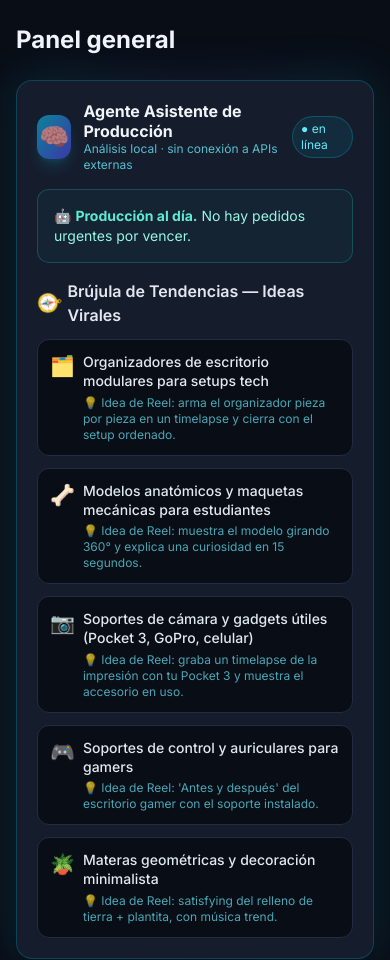
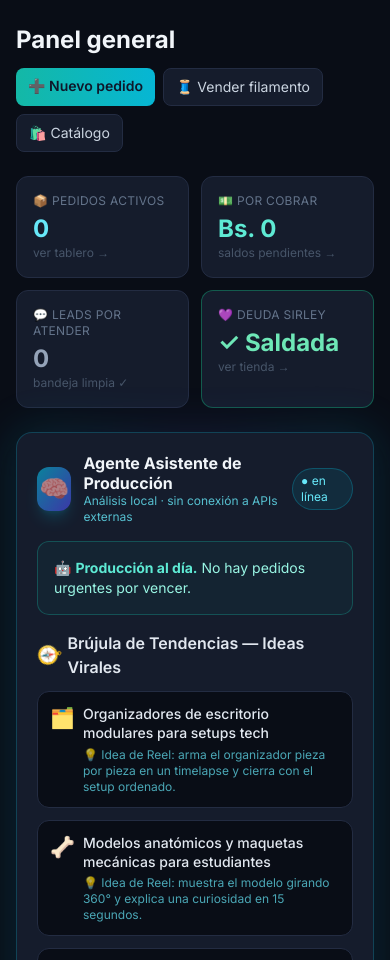
Before and after one commit to JorgeEstrada1/cocotef, a Flask app: page / in a window 390 px wide. Shown: the part 65-1025 px from the top of the page. Run offline with Flask 3, Linux system fonts and the light colour scheme; a user stored in the database is signed in; data comes from the database, SQL or seed files in the repository; data that the repository does not hold is empty; some libraries are stand-ins or nearby versions.

Commit message:
feat(ui): panel con resumen operativo, accesos rápidos y contadores animados (v2.6.1)
- Dashboard: fila de tarjetas-enlace con pedidos activos, por cobrar, leads
  por atender y deuda de Sirley pendiente
- Botones de acción rápida (nuevo pedido, vender filamento, catálogo)
- Contadores animados (data-contar) en dashboard, Balance y Venta Filamentos,
  con respeto a prefers-reduced-motion y valor final exacto del servidor
- Tabla de últimos proyectos responsive en móvil

Co-Authored-By: Claude Fable 5 <noreply@anthropic.com>

```diff
--- a/app.py
+++ b/app.py
@@ -681,9 +681,22 @@ def registrar_rutas(app):
         alertas_stock = [f for f in Filamento.query.all() if f.bajo_stock]
         # Agente Asistente: pedidos urgentes + tendencias
         urgentes = obtener_proyectos_urgentes()
+
+        # Resumen operativo del día (accesos rápidos con contadores).
+        activos = Proyecto.query.filter(
+            ~Proyecto.estado.in_(Proyecto.ESTADOS_CERRADOS)).all()
+        por_cobrar = round(sum(p.saldo_pendiente for p in activos
+                               if (p.precio_total or 0) > 0 and p.saldo_pendiente > 0), 2)
+        deuda_tienda = _deuda_filamentos()
+        resumen = {
+            "pedidos_activos": len(activos),
+            "por_cobrar": por_cobrar,
+            "deuda_sirley": deuda_tienda.pendiente if deuda_tienda else 0.0,
+            "deuda_acreedor": deuda_tienda.acreedor if deuda_tienda else "Sirley",
+        }
         return render_template("dashboard.html", bal=bal, per=per,
                                proyectos=proyectos, conteo_estados=conteo_estados,
-                               alertas_stock=alertas_stock,
+                               alertas_stock=alertas_stock, resumen=resumen,
                                urgentes=urgentes, tendencias=TENDENCIAS_VIRALES)
 
     # ---------- App de Taller (vista móvil de producción) ----------
--- a/templates/base.html
+++ b/templates/base.html
@@ -310,6 +310,27 @@
         });
       }
     }, true);
+
+    // ----- Contadores animados (elementos con data-contar="valor") -----
+    if (!window.matchMedia("(prefers-reduced-motion: reduce)").matches) {
+      document.querySelectorAll("[data-contar]").forEach(el => {
+        const num = parseFloat(el.dataset.contar);
+        const final = el.textContent;
+        if (isNaN(num) || num === 0) return;
+        const conPrefijo = final.trim().startsWith("Bs.");
+        const dec = Number.isInteger(num) ? 0 : 2;
+        const dur = 650, t0 = performance.now();
+        function paso(t) {
+          const k = Math.min((t - t0) / dur, 1);
+          const v = num * (1 - Math.pow(1 - k, 3));   // ease-out
+          el.textContent = (conPrefijo ? "Bs. " : "") +
+            v.toLocaleString("en-US", { minimumFractionDigits: dec, maximumFractionDigits: dec });
+          if (k < 1) requestAnimationFrame(paso);
+          else el.textContent = final;               // termina con el valor exacto
+        }
+        requestAnimationFrame(paso);
+      });
+    }
   </script>
 </body>
 </html>
--- a/templates/dashboard.html
+++ b/templates/dashboard.html
@@ -1,7 +1,41 @@
 {% extends "base.html" %}
 {% block titulo %}Panel{% endblock %}
 {% block contenido %}
-<h1 class="text-2xl font-bold mb-6 text-slate-100">Panel general</h1>
+<div class="flex flex-wrap items-center justify-between gap-3 mb-6">
+  <h1 class="text-2xl font-bold text-slate-100">Panel general</h1>
+  <div class="flex flex-wrap gap-2">
+    <a href="{{ url_for('proyectos') }}" class="px-3 py-2 rounded-lg text-sm font-semibold bg-gradient-to-r from-teal-500 to-cyan-500 text-slate-900 hover:opacity-90">➕ Nuevo pedido</a>
+    <a href="{{ url_for('venta_filamentos') }}" class="px-3 py-2 rounded-lg text-sm bg-card border border-edge text-slate-300 hover:bg-cardh hover:text-teal-300">🧵 Vender filamento</a>
+    <a href="{{ url_for('catalogo_admin') }}" class="px-3 py-2 rounded-lg text-sm bg-card border border-edge text-slate-300 hover:bg-cardh hover:text-teal-300">🛍️ Catálogo</a>
+  </div>
+</div>
+
+<!-- Resumen operativo del día -->
+<div class="grid grid-cols-2 lg:grid-cols-4 gap-3 mb-6">
+  <a href="{{ url_for('proyectos') }}" class="bg-card border border-edge rounded-xl p-4 hover:border-cyan-500/40 group">
+    <p class="text-xs text-slate-500 uppercase tracking-wide">📦 Pedidos activos</p>
+    <p class="text-2xl font-bold text-cyan-300 mt-1" data-contar="{{ resumen.pedidos_activos }}">{{ resumen.pedidos_activos }}</p>
+    <p class="text-xs text-slate-600 group-hover:text-cyan-400">ver tablero →</p>
+  </a>
+  <a href="{{ url_for('proyectos') }}" class="bg-card border border-edge rounded-xl p-4 hover:border-teal-500/40 group">
+    <p class="text-xs text-slate-500 uppercase tracking-wide">💵 Por cobrar</p>
+    <p class="text-2xl font-bold text-teal-300 mt-1" data-contar="{{ resumen.por_cobrar }}">{{ resumen.por_cobrar | money }}</p>
+    <p class="text-xs text-slate-600 group-hover:text-teal-400">saldos pendientes →</p>
+  </a>
+  <a href="{{ url_for('posibles_clientes') }}" class="bg-card border {{ 'border-rose-500/40' if conteo_por_contestar else 'border-edge' }} rounded-xl p-4 hover:border-rose-500/50 group">
+    <p class="text-xs text-slate-500 uppercase tracking-wide">💬 Leads por atender</p>
+    <p class="text-2xl font-bold {{ 'text-rose-300' if conteo_por_contestar else 'text-slate-400' }} mt-1" data-contar="{{ conteo_por_contestar }}">{{ conteo_por_contestar }}</p>
+    <p class="text-xs text-slate-600 group-hover:text-rose-400">{{ 'contestar ahora →' if conteo_por_contestar else 'bandeja limpia ✓' }}</p>
+  </a>
+  <a href="{{ url_for('venta_filamentos') }}" class="bg-card border {{ 'border-emerald-500/40' if not resumen.deuda_sirley else 'border-edge' }} rounded-xl p-4 hover:border-amber-500/40 group">
+    <p class="text-xs text-slate-500 uppercase tracking-wide">💜 Deuda {{ resumen.deuda_acreedor }}</p>
+    <p class="text-2xl font-bold {{ 'text-emerald-300' if not resumen.deuda_sirley else 'text-amber-300' }} mt-1"
+       {% if resumen.deuda_sirley %}data-contar="{{ resumen.deuda_sirley }}"{% endif %}>
+      {{ '✓ Saldada' if not resumen.deuda_sirley else (resumen.deuda_sirley | money) }}
+    </p>
+    <p class="text-xs text-slate-600 group-hover:text-amber-400">ver tienda →</p>
+  </a>
+</div>
 
 {% if alertas_stock %}
 <div class="mb-6 space-y-3">
@@ -106,15 +140,16 @@
 <div class="grid grid-cols-1 sm:grid-cols-3 gap-4 mb-6">
   <div class="bg-card border border-edge rounded-xl shadow-lg p-5">
     <p class="text-sm text-slate-400">Ingresos</p>
-    <p class="text-2xl font-bold text-teal-400">{{ bal.total_ingresos | money }}</p>
+    <p class="text-2xl font-bold text-teal-400" data-contar="{{ bal.total_ingresos }}">{{ bal.total_ingresos | money }}</p>
   </div>
   <div class="bg-card border border-edge rounded-xl shadow-lg p-5">
     <p class="text-sm text-slate-400">Gastos</p>
-    <p class="text-2xl font-bold text-rose-400">{{ bal.total_gastos | money }}</p>
+    <p class="text-2xl font-bold text-rose-400" data-contar="{{ bal.total_gastos }}">{{ bal.total_gastos | money }}</p>
   </div>
   <div class="bg-card border border-edge rounded-xl shadow-lg p-5">
     <p class="text-sm text-slate-400">Ganancia neta</p>
-    <p class="text-2xl font-bold {{ 'text-cyan-400' if bal.ganancia_neta >= 0 else 'text-rose-400' }}">
+    <p class="text-2xl font-bold {{ 'text-cyan-400' if bal.ganancia_neta >= 0 else 'text-rose-400' }}"
+       data-contar="{{ bal.ganancia_neta }}">
       {{ bal.ganancia_neta | money }}
     </p>
   </div>
@@ -164,7 +199,7 @@
 
 <h2 class="font-semibold mt-8 mb-3 text-slate-200">Últimos proyectos</h2>
 <div class="bg-card border border-edge rounded-xl shadow-lg overflow-x-auto">
-  <table class="w-full text-sm">
+  <table class="w-full text-sm tabla-resp">
     <thead class="bg-cardh text-slate-400 text-left">
       <tr><th class="p-3">Pieza</th><th class="p-3">Cliente</th>
           <th class="p-3">Estado</th><th class="p-3">Costo filamento</th></tr>
@@ -172,10 +207,10 @@
     <tbody>
       {% for p in proyectos %}
       <tr class="border-t border-edge hover:bg-cardh/50">
-        <td class="p-3 font-medium text-slate-200">{{ p.nombre }}</td>
-        <td class="p-3 text-slate-400">{{ p.cliente or '—' }}</td>
-        <td class="p-3 text-slate-300">{{ p.estado }}</td>
-        <td class="p-3 text-teal-400">{{ p.costo_filamento | money }}</td>
+        <td class="p-3 font-medium text-slate-200" data-label="Pieza">{{ p.nombre }}</td>
+        <td class="p-3 text-slate-400" data-label="Cliente">{{ p.cliente or '—' }}</td>
+        <td class="p-3 text-slate-300" data-label="Estado">{{ p.estado }}</td>
+        <td class="p-3 text-teal-400" data-label="Costo filamento">{{ p.costo_filamento | money }}</td>
       </tr>
       {% else %}
       <tr><td colspan="4" class="p-4 text-center text-slate-500">Sin proyectos aún.</td></tr>
```
Also changed, not shown: templates/balance.html (+5 -4 lines), templates/venta_filamentos.html (+5 -4 lines).
